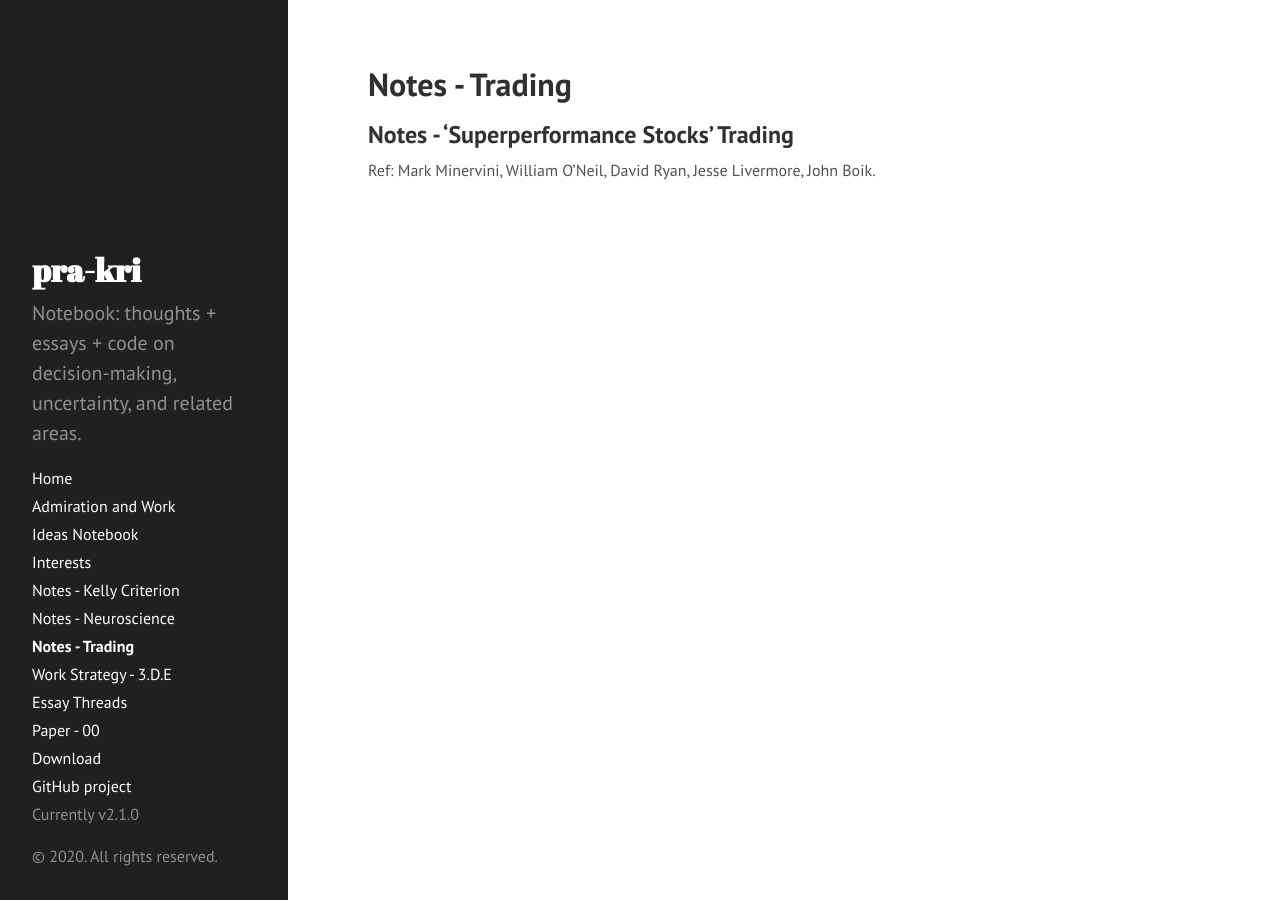
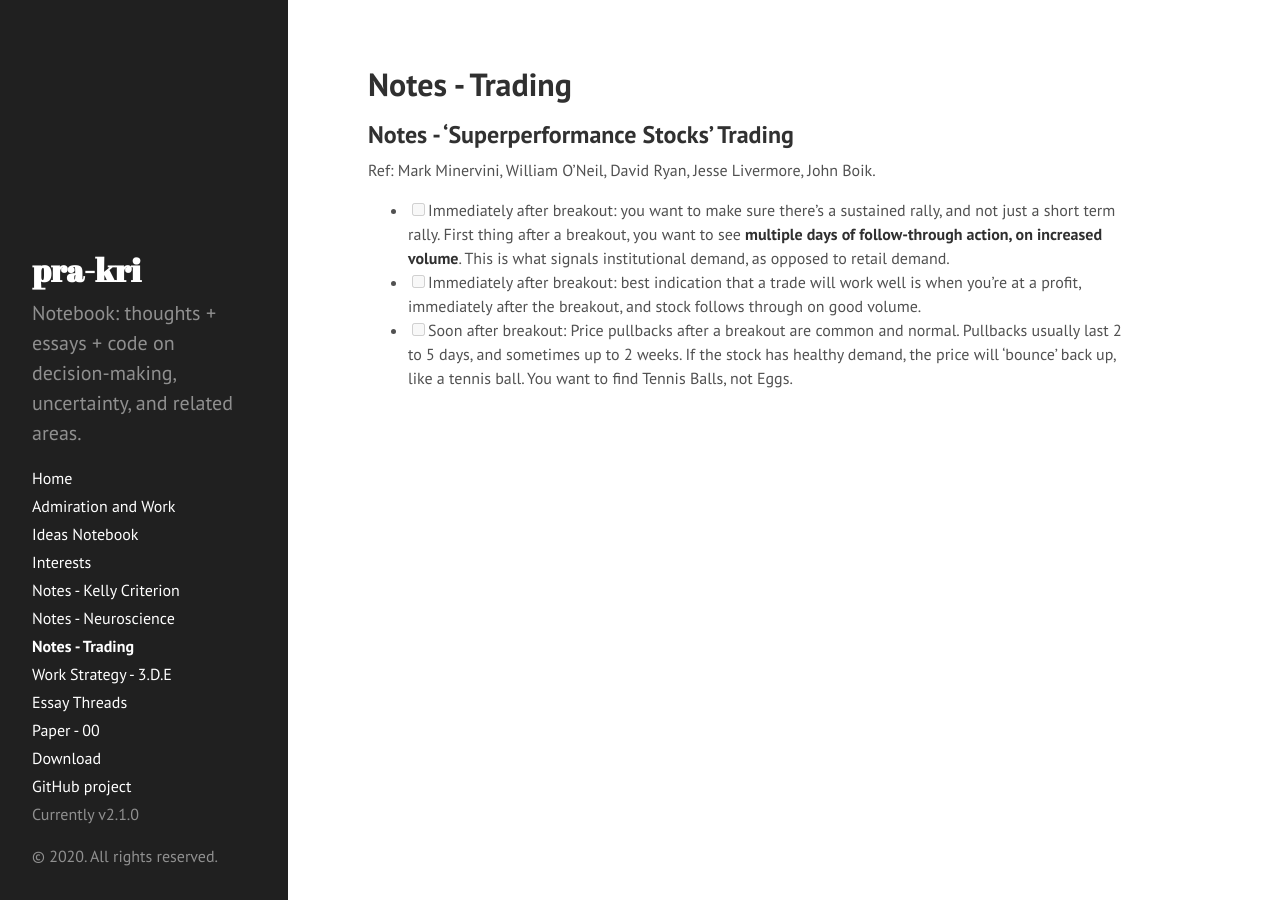
Before and after one commit to pra-kri/pra-kri.github.io, a Jekyll site: the page built from NOTES_Trading.md, in a window 1280 px wide. Built offline with Jekyll 4.4.1, drawn with Linux system fonts in a browser that asks for light colours.

Commit message:
Update NOTES_Trading.md

```diff
--- a/NOTES_Trading.md
+++ b/NOTES_Trading.md
@@ -6,3 +6,8 @@ title: Notes - Trading
 ## Notes - 'Superperformance Stocks' Trading
 
 Ref: Mark Minervini, William O'Neil, David Ryan, Jesse Livermore, John Boik.
+
+
+- [ ] Immediately after breakout: you want to make sure there's a sustained rally, and not just a short term rally. First thing after a breakout, you want to see **multiple days of follow-through action, on increased volume**. This is what signals institutional demand, as opposed to retail demand.
+- [ ] Immediately after breakout: best indication that a trade will work well is when you're at a profit, immediately after the breakout, and stock follows through on good volume.
+- [ ] Soon after breakout: Price pullbacks after a breakout are common and normal. Pullbacks usually last 2 to 5 days, and sometimes up to 2 weeks. If the stock has healthy demand, the price will 'bounce' back up, like a tennis ball. You want to find Tennis Balls, not Eggs.
```
